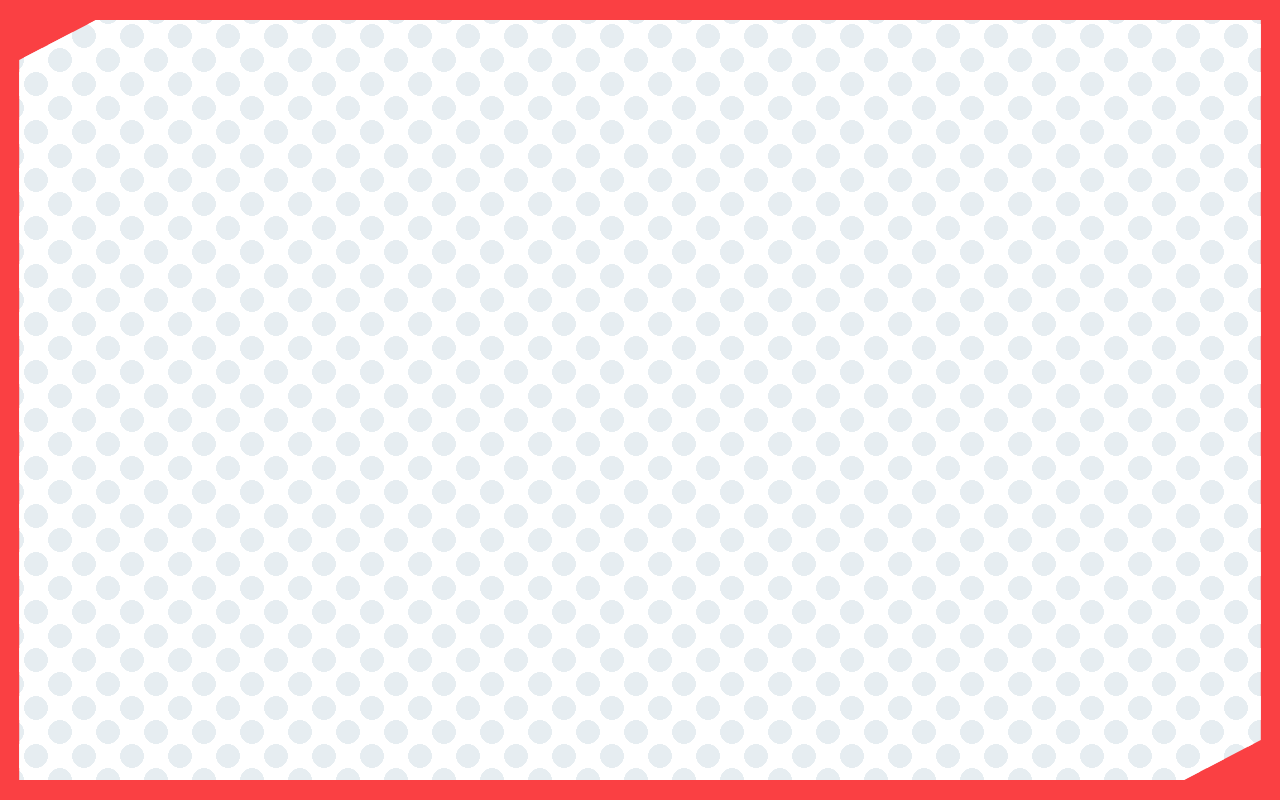
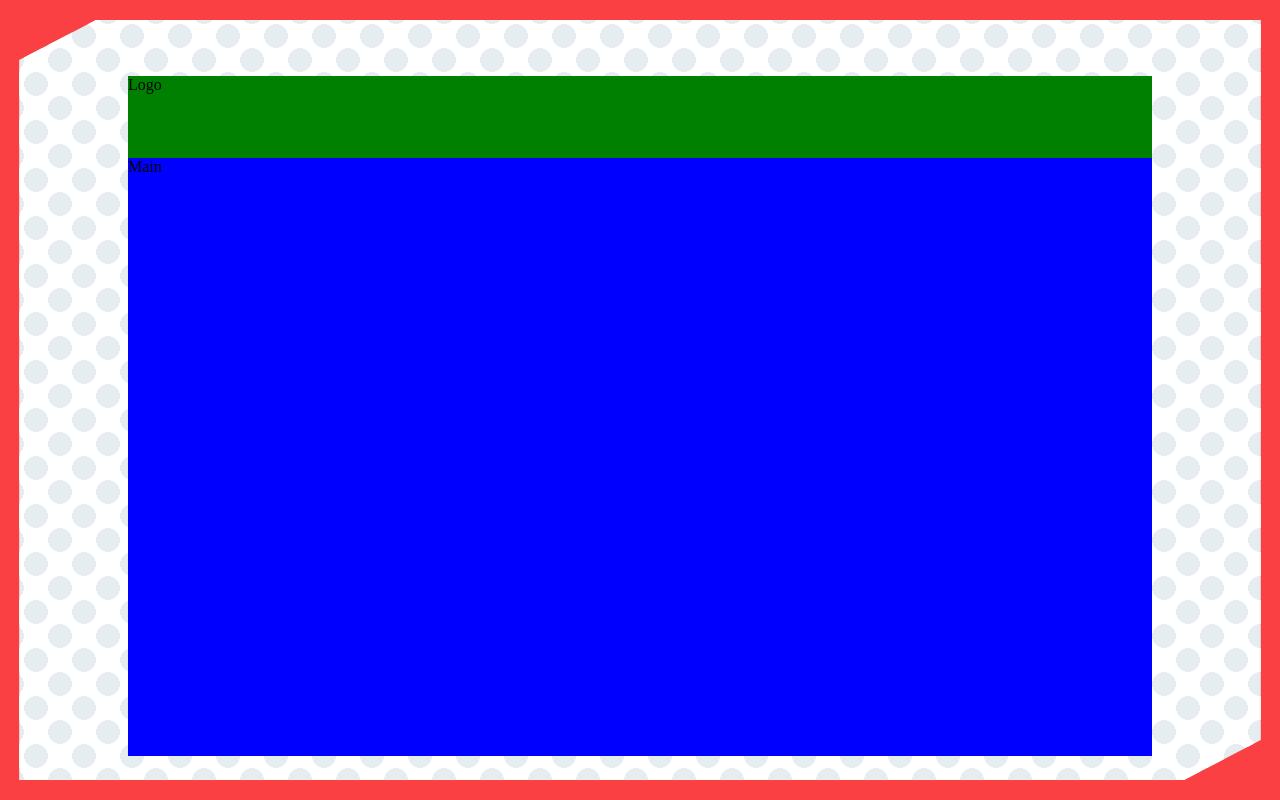
Before and after one commit to dciepko/FootApp, a React (Vite) app in the folder frontend/football-app/: page / in a window 1280 px wide. Built offline with nearby package versions, Linux system fonts and the light colour scheme.

Commit message:
Implementing header and main spaces

```diff
--- a/frontend/football-app/src/App.css
+++ b/frontend/football-app/src/App.css
@@ -6,7 +6,6 @@ html {
   min-height: 100vh;
   min-width: 100vw;
   background-color: #fa4043;
-  box-sizing: border-box;
 }
 
 .container {
@@ -24,14 +23,27 @@ html {
   background: repeating-conic-gradient(#e0e0e000 0 25%, #ffffff 0 50%) 24px 0 /
       calc(2 * 24px) calc(2 * 24px),
     radial-gradient(50% 50%, #e6edf1 98%, #ffffff) 0 0/24px 24px;
+  display: flex;
+  justify-content: center;
+  align-items: center;
+}
+
+.app {
+  height: 85vh;
+  width: 80vw;
+  padding: 2rem 0 0 0;
+  display: flex;
+  flex-direction: column;
+  justify-content: stretch;
 }
 
 header {
   background-color: green;
-  min-width: 10vw;
+  height: 12%;
 }
 
 main {
-  background-color: green;
+  background-color: blue;
   min-width: none;
+  height: 88%;
 }
--- a/frontend/football-app/src/App.jsx
+++ b/frontend/football-app/src/App.jsx
@@ -3,8 +3,10 @@ import "./App.css";
 const App = () => {
   return (
     <div className="container">
-      <header>Logo</header>
-      <main></main>
+      <div className="app">
+        <header>Logo</header>
+        <main>Main</main>
+      </div>
     </div>
   );
 };
```
